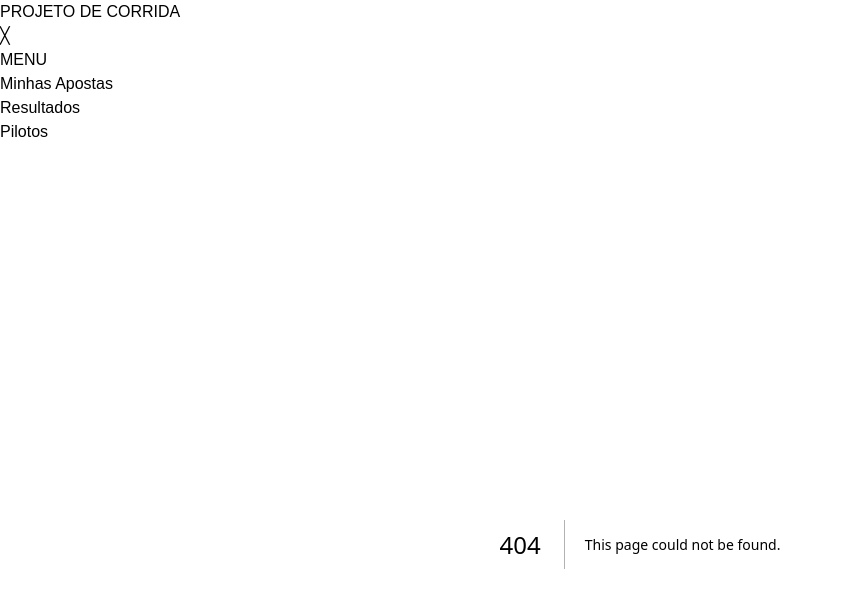
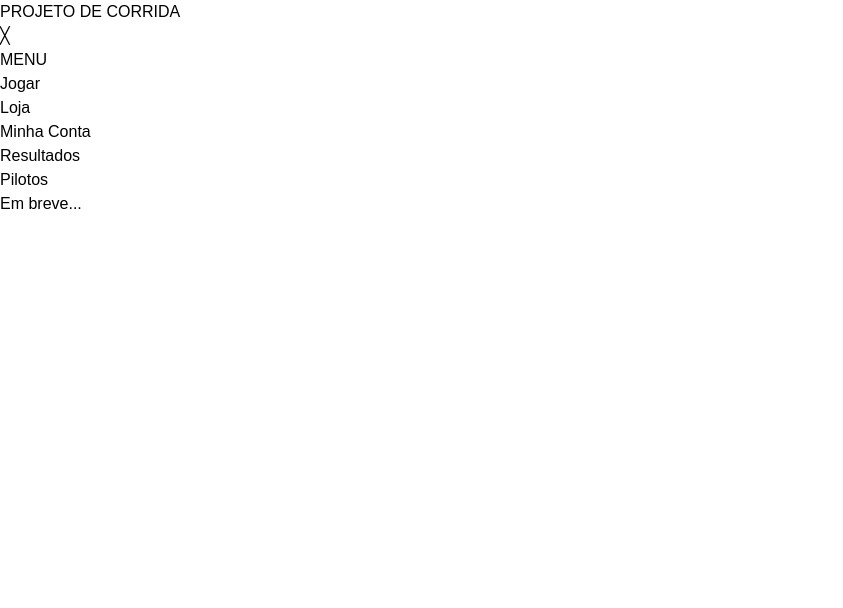
Before and after one commit to Gabriel-Sales-Mendonca/projeto-corrida, a Next.js app: page /myAccount in a window 1280 px wide. Before the commit this address had no page. Shown: the top 608 px of the page, without its empty margins (0-843 px from the left). Built offline with nearby package versions, Linux system fonts and the light colour scheme.

Commit message:
Adicionei novas rotas e concertei a exibição dos elementos

```diff
--- a/src/app/game/page.jsx
+++ b/src/app/game/page.jsx
@@ -1,6 +1,6 @@
 export default function Game() {
     return (
-        <div>
+        <div className="h-full">
             <iframe src="/page.html" width="100%" height="100%"></iframe>
         </div>
     )
--- a/src/app/layout.tsx
+++ b/src/app/layout.tsx
@@ -10,11 +10,11 @@ export default function RootLayout({
   return (
     <html lang="en">
       <body className={`antialiased`} >
-        <div className="h-screen">
+        <div className="flex flex-col h-screen">
           <Header />
-          <div className="mt-16">
+          <div className="h-full flex overflow-hidden mt-16">
             <Menu />
-            <div className=" p-4">
+            <div className="overflow-y-auto flex-grow p-4">
               {children}
             </div>
           </div>
--- /dev/null
+++ b/src/app/myAccount/page.jsx
@@ -0,0 +1,7 @@
+export default function MyAccount () {
+    return (
+        <div className="h-full flex items-center justify-center">
+            <h1>Em breve...</h1>
+        </div>
+    )
+}
--- a/src/components/menu/index.jsx
+++ b/src/components/menu/index.jsx
@@ -20,8 +20,14 @@ export default function Menu() {
                 <div className="h-[100vh] w-[15%] bg-red-500 flex-shrink-0">
                     <h2 className="text-white text-center font-bold text-lg border-b p-4">MENU</h2>
                     <nav>
-                        <Link href={"/mybets"}>
-                            <div className='links-menu'>Minhas Apostas</div>
+                        <Link href={"/game"}>
+                            <div className='links-menu'>Jogar</div>
+                        </Link>
+                        <Link href={"/store"}>
+                            <div className='links-menu'>Loja</div>
+                        </Link>
+                        <Link href={"/myAccount"}>
+                            <div className='links-menu'>Minha Conta</div>
                         </Link>
                         <Link href={"/results"}>
                             <div className='links-menu'>Resultados</div>
```
Also changed, not shown: src/app/mybets/page.jsx (deleted, +0 -7 lines), src/app/store/page.jsx (added, +7 -0 lines).
